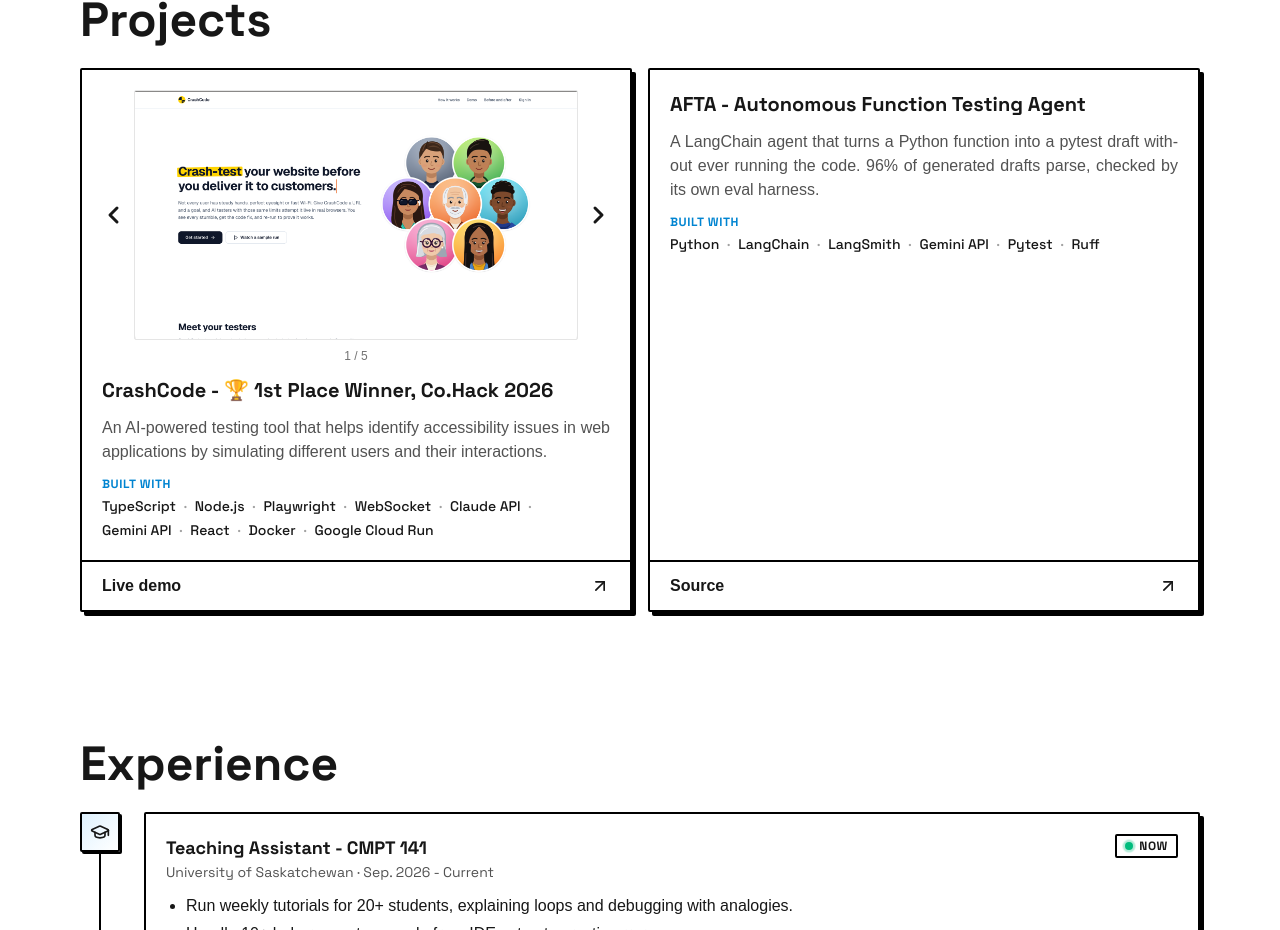
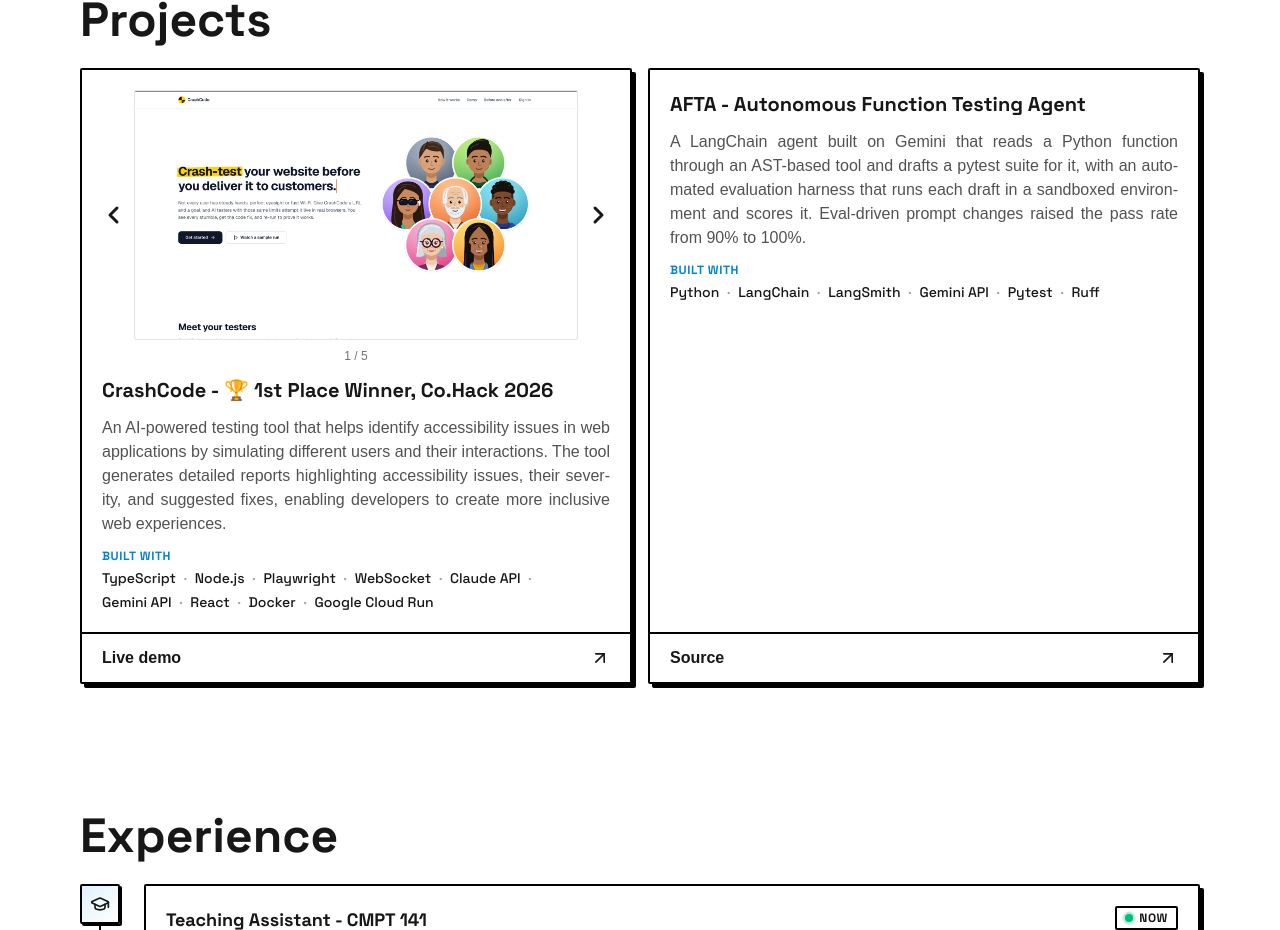
Before and after one commit to nhatle16/portfolio, a Next.js app: page / in a window 1280 px wide. Shown: the part 1274-2204 px from the top of the page. Built offline with nearby package versions, Linux system fonts and the light colour scheme.

Commit message:
content: expand the CrashCode and AFTA project descriptions

```diff
--- a/src/components/Projects.tsx
+++ b/src/components/Projects.tsx
@@ -4,7 +4,8 @@ import { ProjectCard, type Project } from "./ProjectCard";
 const projects: Project[] = [
   {
     name: "CrashCode - 🏆 1st Place Winner, Co.Hack 2026",
-    description: "An AI-powered testing tool that helps identify accessibility issues in web applications by simulating different users and their interactions.",
+    description: "An AI-powered testing tool that helps identify accessibility issues in web applications by simulating different users and their interactions.\
+    The tool generates detailed reports highlighting accessibility issues, their severity, and suggested fixes, enabling developers to create more inclusive web experiences.",
     tech: ["TypeScript", "Node.js", "Playwright", "WebSocket", "Claude API", "Gemini API", "React", "Docker", "Google Cloud Run"],
     images: [
       {
@@ -32,7 +33,8 @@ const projects: Project[] = [
   },
   {
     name: "AFTA - Autonomous Function Testing Agent",
-    description: "A LangChain agent that turns a Python function into a pytest draft without ever running the code. 96% of generated drafts parse, checked by its own eval harness.",
+    description: "A LangChain agent built on Gemini that reads a Python function through an AST-based tool and drafts a pytest suite for it, with an automated evaluation harness\
+    that runs each draft in a sandboxed environment and scores it. Eval-driven prompt changes raised the pass rate from 90% to 100%.",
     tech: ["Python", "LangChain", "LangSmith", "Gemini API", "Pytest", "Ruff"],
     source: "https://github.com/nhatle16/autonomous-testing-agent",
   },
```
